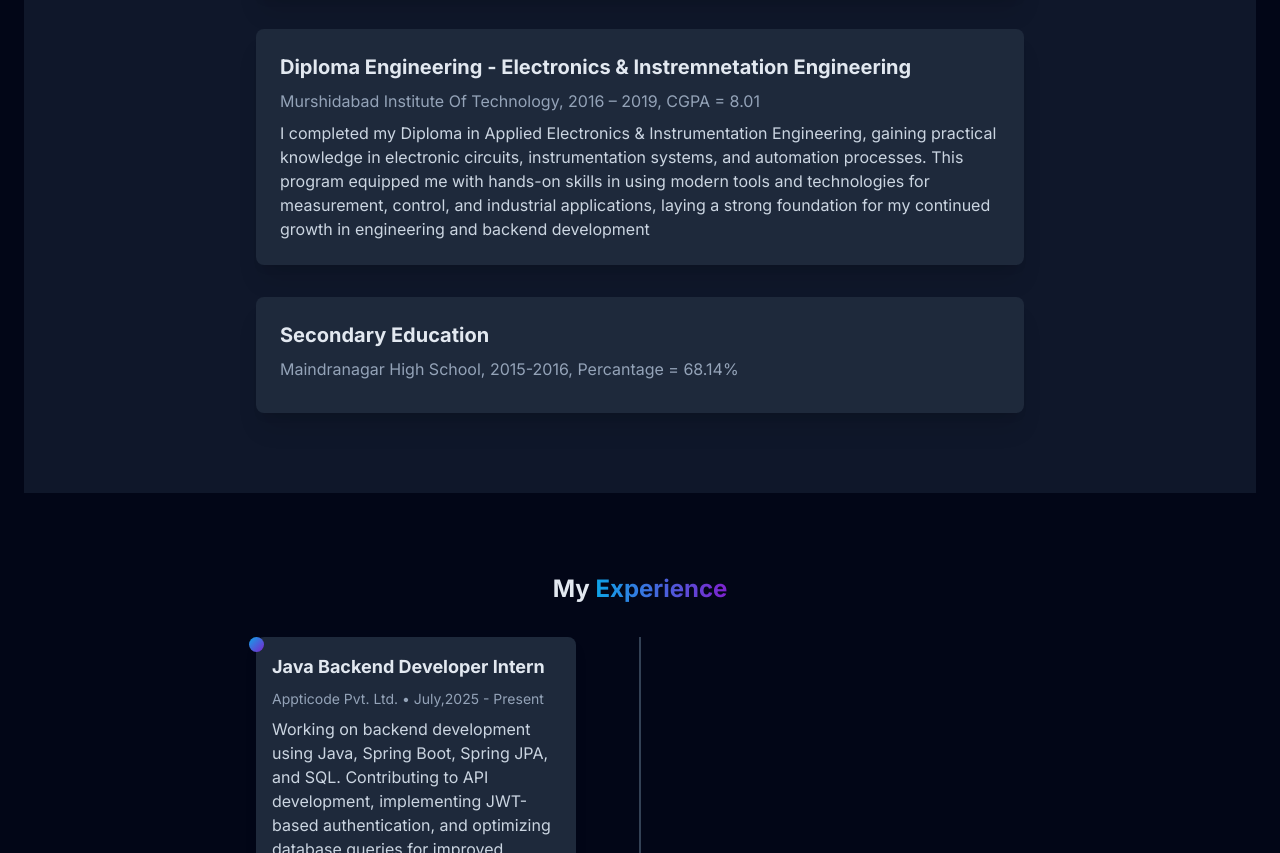
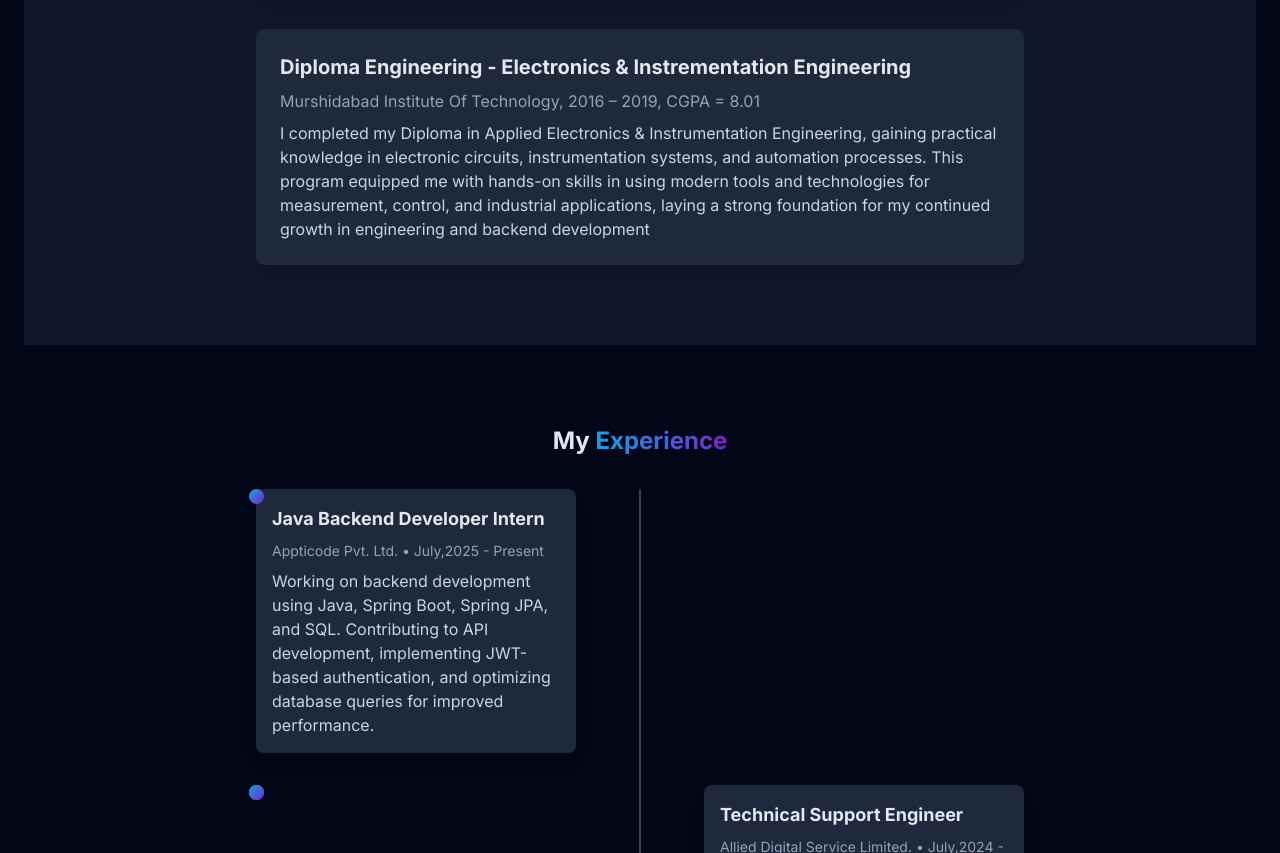
Before and after one commit to sdas2508/Souvik_Portofolio, a plain HTML site: page Modern-Portfolio/index.html in a window 1280 px wide. Shown: the part 1829-2682 px from the top of the page. Drawn offline with nearby package versions, Linux system fonts and the light colour scheme.

Commit message:
Update Secondary Education

```diff
--- a/Modern-Portfolio/index.html
+++ b/Modern-Portfolio/index.html
@@ -277,14 +277,9 @@
                 <p class="text-slate-300">I graduated with a degree in Applied Electronics & Instrumentation Engineering, where I built a strong foundation in electronics, instrumentation systems, control engineering, and automation. My coursework and projects provided hands-on experience with sensors, embedded systems, and industrial automation technologies, preparing me for problem-solving and innovation in modern engineering environments.</p>
             </div>
             <div class="bg-slate-800 rounded-lg p-6 shadow-xl">
-                <h3 class="text-xl font-bold mb-2">Diploma Engineering - Electronics & Instremnetation Engineering</h3>
+                <h3 class="text-xl font-bold mb-2">Diploma Engineering - Electronics & Instrementation Engineering</h3>
                 <p class="text-slate-400 mb-2">Murshidabad Institute Of Technology, 2016 – 2019, CGPA = 8.01</p>
                 <p class="text-slate-300">I completed my Diploma in Applied Electronics & Instrumentation Engineering, gaining practical knowledge in electronic circuits, instrumentation systems, and automation processes. This program equipped me with hands-on skills in using modern tools and technologies for measurement, control, and industrial applications, laying a strong foundation for my continued growth in engineering and backend development</p>
-            </div>
-            <div class="bg-slate-800 rounded-lg p-6 shadow-xl">
-                <h3 class="text-xl font-bold mb-2">Secondary Education</h3>
-                <p class="text-slate-400 mb-2">Maindranagar High School, 2015-2016, Percantage = 68.14% </p>
-                <p class="text-slate-300"></p>
             </div>
         </div>
     </div>
```
